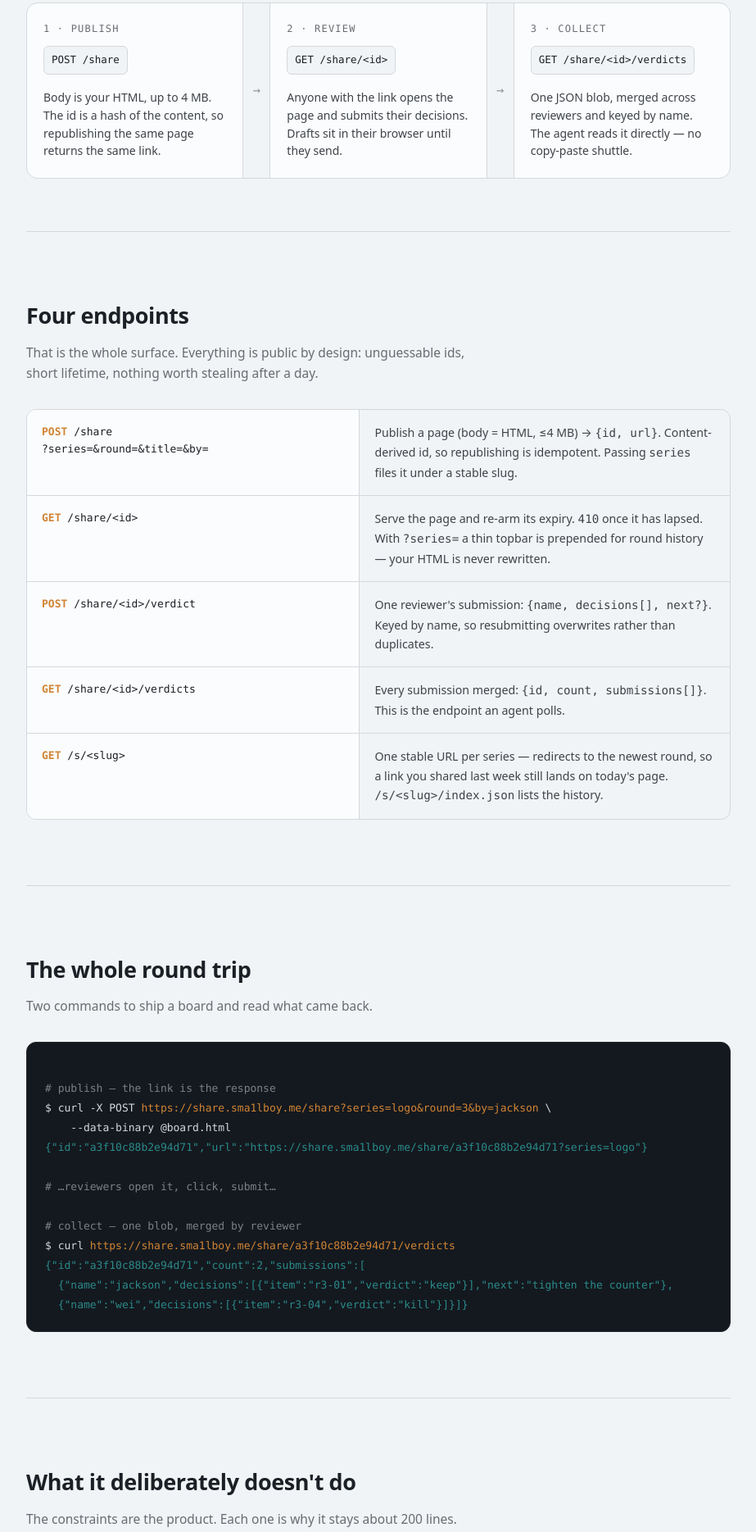
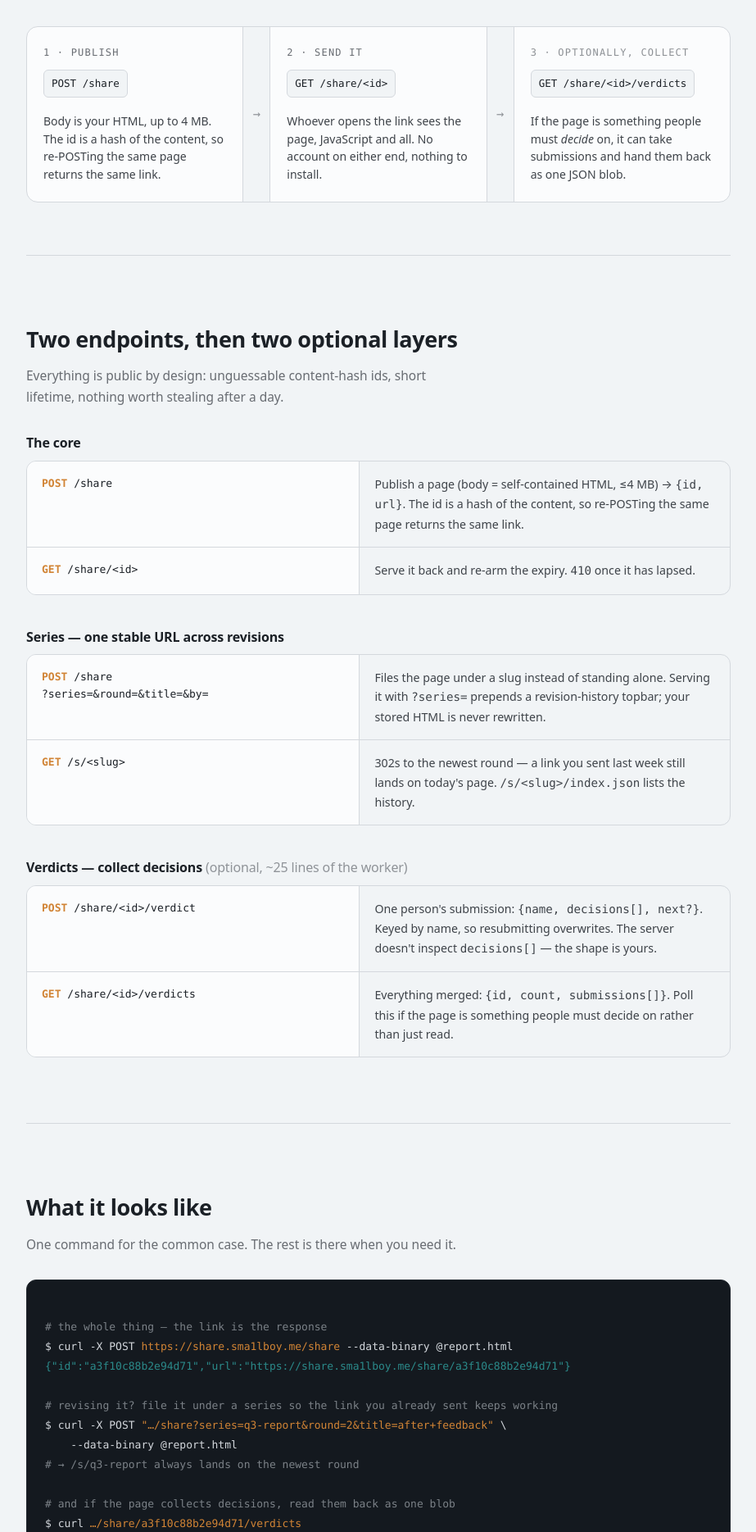
Before and after one commit to Sma1lboy/artifact-share, a plain HTML site: page site/index.html in a window 1280 px wide. Shown: the part 647-2516 px from the top of the page at 82% size, without its empty margins (178-1101 px from the left). Drawn offline with Linux system fonts and the light colour scheme.

Commit message:
docs: lead with the link, not the verdicts
Verdicts are a ~25-line optional layer that exists because brand-studio needed
it; the product underneath is 'hand me HTML, get a link'. The README and landing
led with the consumer's use case instead, which made a general tool read like a
review-board service. Core endpoints first, series and verdicts marked as the
layers they are.

```diff
--- a/site/index.html
+++ b/site/index.html
@@ -3,12 +3,12 @@
 <head>
 <meta charset="utf-8">
 <meta name="viewport" content="width=device-width, initial-scale=1">
-<title>artifact-share — publish an HTML board, read the verdicts back</title>
-<meta name="description" content="One POST turns a self-contained HTML page into a public review link. Reviewers submit decisions in the browser; your agent reads them back as JSON. No account, no build step, no dashboard — the link expires after a day idle.">
+<title>artifact-share — one curl from an HTML file to a shareable link</title>
+<meta name="description" content="POST a self-contained HTML file, get a public link anyone can open — JavaScript and all. No account, no build step, nothing to install. Optional layers add revision history and decision collection. Cloudflare Worker + KV, ~200 lines.">
 <link rel="canonical" href="https://share.sma1lboy.me/">
 <link rel="icon" href="/mark.svg" type="image/svg+xml">
-<meta property="og:title" content="artifact-share — publish an HTML board, read the verdicts back">
-<meta property="og:description" content="One POST turns a self-contained HTML page into a public review link. Reviewers decide in the browser; your agent reads the verdicts back as JSON.">
+<meta property="og:title" content="artifact-share — one curl from an HTML file to a shareable link">
+<meta property="og:description" content="POST a self-contained HTML file, get a public link anyone can open. No account, no build step, nothing to install.">
 <meta property="og:type" content="website">
 <meta property="og:url" content="https://share.sma1lboy.me/">
 <meta property="og:image" content="https://share.sma1lboy.me/og.svg">
@@ -153,12 +153,12 @@ footer .sp{margin-left:auto;font-family:var(--mono);font-size:12.5px;color:var(-
 
 <div class="hero">
   <div class="eyebrow">Cloudflare Worker + KV · ~200 lines</div>
-  <h1>Publish an HTML page. Get the <em>verdicts</em> back.</h1>
+  <h1>One <em>curl</em> from an HTML file to a link you can send.</h1>
   <p class="lede">
-    Your agent builds a self-contained page — a review board, a diff, a report — and
-    <code>POST</code>s it. Out comes a public link anyone can open. They decide in the
-    browser; the agent reads those decisions back as JSON. No account, no build step,
-    no dashboard to log into.
+    You have a page — a report your agent generated, a diff, a chart, a mockup — and
+    someone else needs to see it. Everything else is heavy: commit and wait for a
+    deploy, paste into a gist that renders as source, spin up a bucket, screenshot it
+    into chat and lose the interactivity. <code>POST</code> it here and send the URL.
   </p>
   <div class="cta">
     <a class="btn" href="#api">Read the API</a>
@@ -170,65 +170,80 @@ footer .sp{margin-left:auto;font-family:var(--mono);font-size:12.5px;color:var(-
     <div class="step">
       <h3>1 · Publish</h3>
       <span class="wire">POST /share</span>
-      <p>Body is your HTML, up to 4 MB. The id is a hash of the content, so republishing the same page returns the same link.</p>
+      <p>Body is your HTML, up to 4&nbsp;MB. The id is a hash of the content, so re-POSTing the same page returns the same link.</p>
     </div>
     <div class="arrow">→</div>
     <div class="step">
-      <h3>2 · Review</h3>
+      <h3>2 · Send it</h3>
       <span class="wire">GET /share/&lt;id&gt;</span>
-      <p>Anyone with the link opens the page and submits their decisions. Drafts sit in their browser until they send.</p>
+      <p>Whoever opens the link sees the page, JavaScript and all. No account on either end, nothing to install.</p>
     </div>
     <div class="arrow">→</div>
     <div class="step">
-      <h3>3 · Collect</h3>
+      <h3 style="opacity:.75">3 · Optionally, collect</h3>
       <span class="wire">GET /share/&lt;id&gt;/verdicts</span>
-      <p>One JSON blob, merged across reviewers and keyed by name. The agent reads it directly — no copy-paste shuttle.</p>
+      <p>If the page is something people must <em>decide</em> on, it can take submissions and hand them back as one JSON blob.</p>
     </div>
   </div>
 </div>
 
 <section id="api">
-  <h2>Four endpoints</h2>
-  <p class="sub">That is the whole surface. Everything is public by design: unguessable ids, short lifetime, nothing worth stealing after a day.</p>
+  <h2>Two endpoints, then two optional layers</h2>
+  <p class="sub">Everything is public by design: unguessable content-hash ids, short lifetime, nothing worth stealing after a day.</p>
 
+  <h3 class="mini-h" style="margin-top:0">The core</h3>
+  <div class="api">
+    <div class="row">
+      <div class="sig"><b>POST</b> /share</div>
+      <div class="desc">Publish a page (body = self-contained HTML, ≤4&nbsp;MB) → <code>{id, url}</code>. The id is a hash of the content, so re-POSTing the same page returns the same link.</div>
+    </div>
+    <div class="row">
+      <div class="sig"><b>GET</b> /share/&lt;id&gt;</div>
+      <div class="desc">Serve it back and re-arm the expiry. <code>410</code> once it has lapsed.</div>
+    </div>
+  </div>
+
+  <h3 class="mini-h">Series — one stable URL across revisions</h3>
   <div class="api">
     <div class="row">
       <div class="sig"><b>POST</b> /share<br>?series=&amp;round=&amp;title=&amp;by=</div>
-      <div class="desc">Publish a page (body = HTML, ≤4 MB) → <code>{id, url}</code>. Content-derived id, so republishing is idempotent. Passing <code>series</code> files it under a stable slug.</div>
+      <div class="desc">Files the page under a slug instead of standing alone. Serving it with <code>?series=</code> prepends a revision-history topbar; your stored HTML is never rewritten.</div>
     </div>
     <div class="row">
-      <div class="sig"><b>GET</b> /share/&lt;id&gt;</div>
-      <div class="desc">Serve the page and re-arm its expiry. <code>410</code> once it has lapsed. With <code>?series=</code> a thin topbar is prepended for round history — your HTML is never rewritten.</div>
+      <div class="sig"><b>GET</b> /s/&lt;slug&gt;</div>
+      <div class="desc">302s to the newest round — a link you sent last week still lands on today's page. <code>/s/&lt;slug&gt;/index.json</code> lists the history.</div>
     </div>
+  </div>
+
+  <h3 class="mini-h">Verdicts — collect decisions <span style="color:var(--faint);font-weight:400">(optional, ~25 lines of the worker)</span></h3>
+  <div class="api">
     <div class="row">
       <div class="sig"><b>POST</b> /share/&lt;id&gt;/verdict</div>
-      <div class="desc">One reviewer's submission: <code>{name, decisions[], next?}</code>. Keyed by name, so resubmitting overwrites rather than duplicates.</div>
+      <div class="desc">One person's submission: <code>{name, decisions[], next?}</code>. Keyed by name, so resubmitting overwrites. The server doesn't inspect <code>decisions[]</code> — the shape is yours.</div>
     </div>
     <div class="row">
       <div class="sig"><b>GET</b> /share/&lt;id&gt;/verdicts</div>
-      <div class="desc">Every submission merged: <code>{id, count, submissions[]}</code>. This is the endpoint an agent polls.</div>
-    </div>
-    <div class="row">
-      <div class="sig"><b>GET</b> /s/&lt;slug&gt;</div>
-      <div class="desc">One stable URL per series — redirects to the newest round, so a link you shared last week still lands on today's page. <code>/s/&lt;slug&gt;/index.json</code> lists the history.</div>
+      <div class="desc">Everything merged: <code>{id, count, submissions[]}</code>. Poll this if the page is something people must decide on rather than just read.</div>
     </div>
   </div>
 </section>
 
 <section>
-  <h2>The whole round trip</h2>
-  <p class="sub">Two commands to ship a board and read what came back.</p>
+  <h2>What it looks like</h2>
+  <p class="sub">One command for the common case. The rest is there when you need it.</p>
   <div class="term">
-<span class="c"># publish — the link is the response</span>
-$ curl -X POST <span class="p">https://share.sma1lboy.me/share?series=logo&amp;round=3&amp;by=jackson</span> \
-    --data-binary @board.html
-<span class="s">{"id":"a3f10c88b2e94d71","url":"https://share.sma1lboy.me/share/a3f10c88b2e94d71?series=logo"}</span>
+<span class="c"># the whole thing — the link is the response</span>
+$ curl -X POST <span class="p">https://share.sma1lboy.me/share</span> --data-binary @report.html
+<span class="s">{"id":"a3f10c88b2e94d71","url":"https://share.sma1lboy.me/share/a3f10c88b2e94d71"}</span>
 
-<span class="c"># …reviewers open it, click, submit…</span>
+<span class="c"># revising it? file it under a series so the link you already sent keeps working</span>
+$ curl -X POST <span class="p">"…/share?series=q3-report&amp;round=2&amp;title=after+feedback"</span> \
+    --data-binary @report.html
+<span class="c"># → /s/q3-report always lands on the newest round</span>
 
-<span class="c"># collect — one blob, merged by reviewer</span>
-$ curl <span class="p">https://share.sma1lboy.me/share/a3f10c88b2e94d71/verdicts</span>
-<span class="s">{"id":"a3f10c88b2e94d71","count":2,"submissions":[
+<span class="c"># and if the page collects decisions, read them back as one blob</span>
+$ curl <span class="p">…/share/a3f10c88b2e94d71/verdicts</span>
+<span class="s">{"count":2,"submissions":[
   {"name":"jackson","decisions":[{"item":"r3-01","verdict":"keep"}],"next":"tighten the counter"},
   {"name":"wei","decisions":[{"item":"r3-04","verdict":"kill"}]}]}</span></div>
 </section>
@@ -240,7 +255,7 @@ $ curl <span class="p">https://share.sma1lboy.me/share/a3f10c88b2e94d71/verdicts
     <div class="note">
       <span class="ttl-badge">expires in 24h idle</span>
       <h3>Nothing is permanent</h3>
-      <p>Every key carries a one-day TTL. Any hit re-arms it, so an active review lives on and an abandoned one disappears. Republish the same content to bring a dead link back.</p>
+      <p>Every key carries a one-day TTL. Any hit re-arms it, so a link people are still opening lives on and an abandoned one disappears. Republish the same content to bring a dead link back.</p>
     </div>
     <div class="note">
       <h3>No accounts</h3>
@@ -280,7 +295,7 @@ $ curl <span class="p">https://share.sma1lboy.me/share/a3f10c88b2e94d71/verdicts
     </div>
     <div class="row">
       <div class="sig"><b>Link lifetime</b><br>TTL in worker.js</div>
-      <div class="desc"><code>86400</code> — one day <em>idle</em>, not one day old. Any hit re-arms the clock, so an active review never expires under you.</div>
+      <div class="desc"><code>86400</code> — one day <em>idle</em>, not one day old. Any hit re-arms the clock, so a link people are still opening never expires under you.</div>
     </div>
     <div class="row">
       <div class="sig"><b>Max page size</b><br>worker.js</div>
@@ -307,11 +322,12 @@ $ bunx wrangler deploy   <span class="c"># KV is provisioned for you on first de
 <section>
   <h2>Where it came from</h2>
   <p class="sub" style="margin-bottom:0">
-    Built for <a href="https://brand-studio.sma1lboy.me" style="color:var(--ink);text-decoration:underline;text-underline-offset:3px;text-decoration-color:var(--line-2)">brand-studio</a>,
-    which needed to put a round of generated logo candidates in front of several people and read
-    the keep/kill decisions back without anyone opening a tool. It turned out that nothing
-    about that is specific to brand assets — so it's its own thing now, and brand-studio
-    consumes it as a submodule.
+    <a href="https://brand-studio.sma1lboy.me" style="color:var(--ink);text-decoration:underline;text-underline-offset:3px;text-decoration-color:var(--line-2)">brand-studio</a>
+    needed to put a round of generated logo candidates in front of several people and read the
+    keep/kill decisions back without anyone opening a tool. That's where the verdicts layer comes
+    from. But the part underneath it — take some HTML, give me a link — turned out to be the
+    useful bit on its own, and has nothing to do with brand assets. So it's its own thing now,
+    and brand-studio consumes it as a submodule.
   </p>
 </section>
 
```
Also changed, not shown: site/og.svg, 1 other file.
